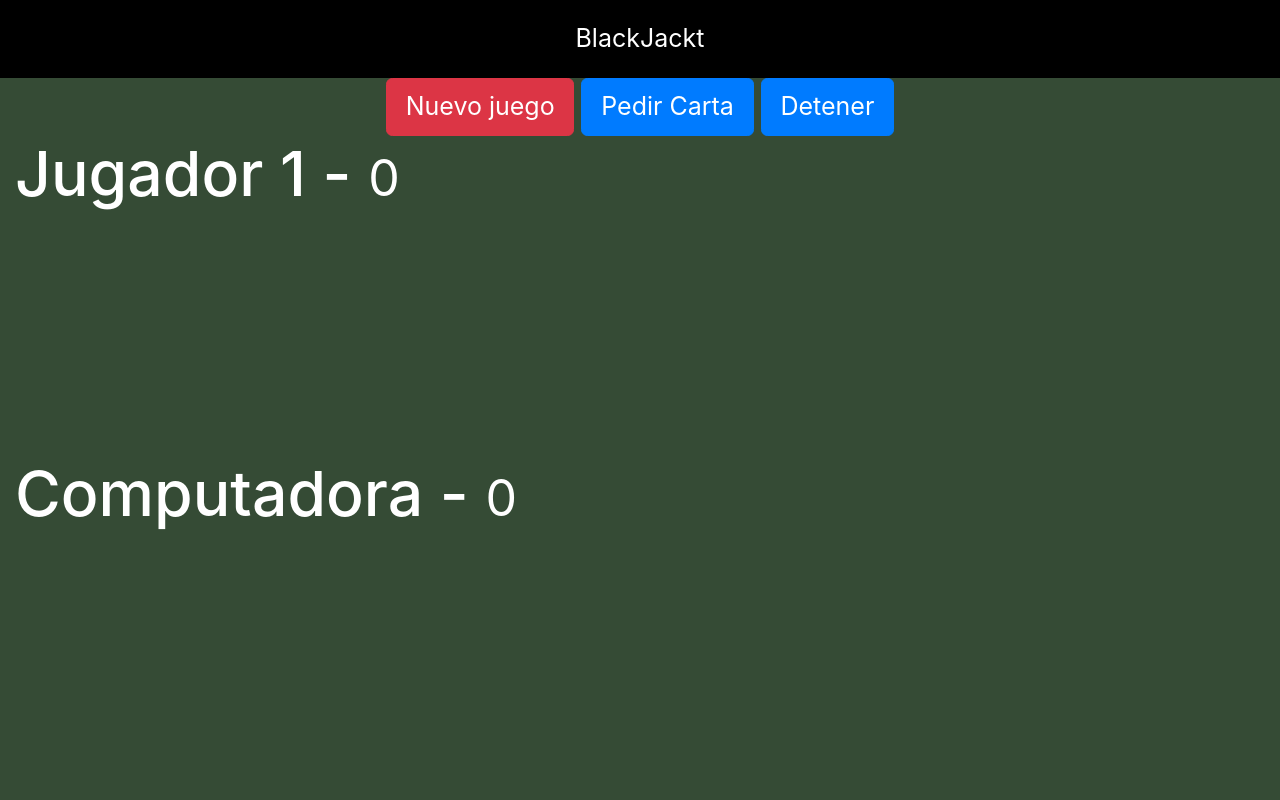
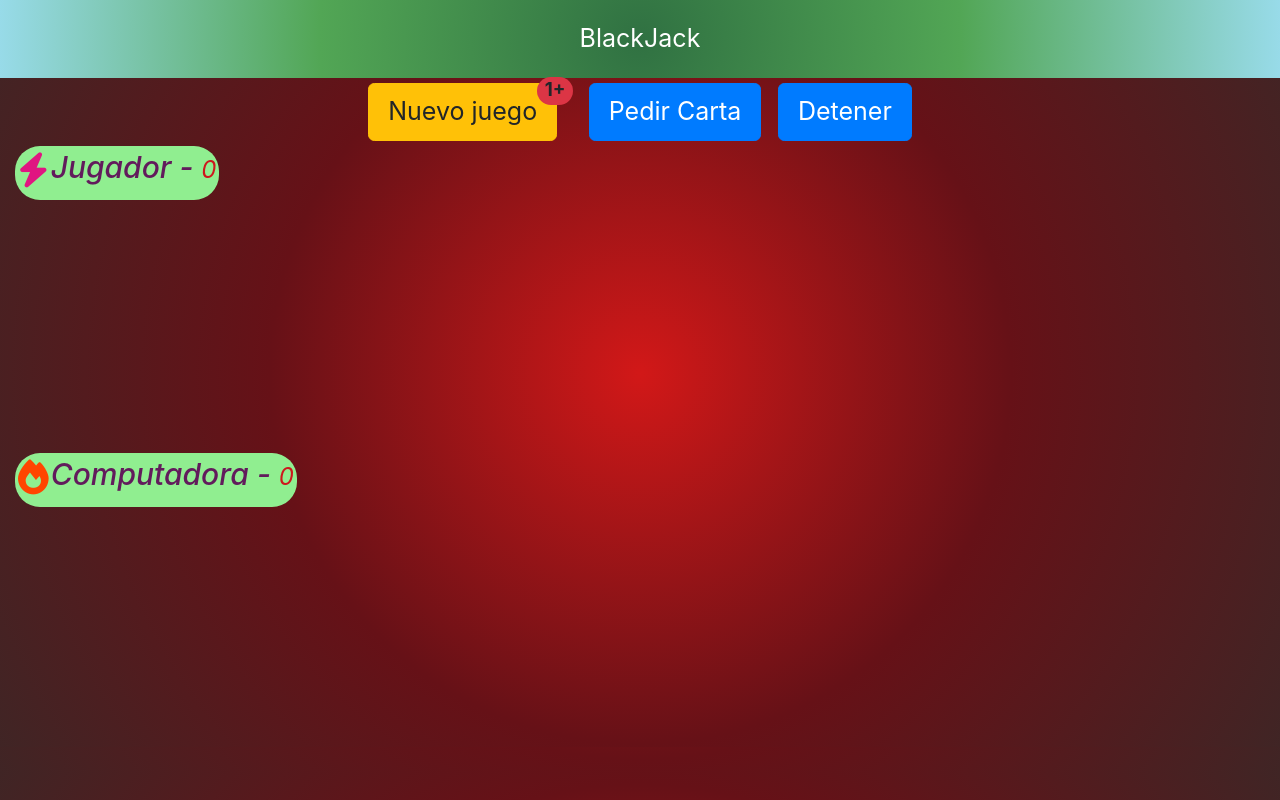
Before and after one commit to neil-toscano/BlackJack-v1.1.1, a plain HTML site: page index.html in a window 1280 px wide. Drawn offline with nearby package versions, Linux system fonts and the light colour scheme.

Commit message:
v1.1.1-Juego

```diff
--- a/CSS/styles.css
+++ b/CSS/styles.css
@@ -1,12 +1,14 @@
 .titulo{
     text-align: center;
-    background-color: black;
+    background-color: rgb(255, 238, 0); /* For browsers that do not support gradients */
+    background-image: radial-gradient(circle, rgb(48, 113, 66), rgb(82, 166, 85), rgb(152, 219, 233));
     color: white;
     padding: 20px;
 }
 html,body{
-    margin: 0px;
-    background-color: rgb(53, 75, 53);
+    margin: auto;
+    background-color: red; /* For browsers that do not support gradients */
+    background-image: radial-gradient(circle, rgb(210, 24, 24), rgb(102, 17, 23), rgb(64, 37, 37));
     color: white;
     font-size: 25px;
 
@@ -22,4 +24,32 @@ html,body{
 }
 #jugador-cartas,#computadora-cartas{
     height: 220px;
+    margin: 10px;
 }
+button{
+    margin: 5px;
+}
+#btnNuevo{
+    margin-right: 20px;
+}
+
+#bloc{
+    width:max-content;
+    background-color: lightgreen;
+    border-radius: 25px;
+    color: rgb(98, 27, 92);
+    padding: 2px;
+
+
+}
+h2{
+    font-style: oblique;
+    font-size: 30px;
+}
+small{
+    color: rgb(206, 23, 29);
+}
+i{
+    font-size: 35px;
+
+}
--- a/JS/juego.js
+++ b/JS/juego.js
@@ -1,11 +1,13 @@
 const modulo=(()=>{
     'use strict'
     let deck=[];
+    let conta=1;
     const tipos=['C','D','H','S'],especiales=['A','J','Q','K'];
 
     const btnPedir=document.querySelector('#btnPedir'),
           btnNuevo=document.querySelector('#btnNuevo'),
           btnDetener=document.querySelector('#btnDetener');
+    const    btncount=document.querySelector('#contador');
 
     const divCartasJugadores=document.querySelectorAll('.divCartas');
 
@@ -178,6 +180,8 @@ const determinarGanador=()=>{
         turnoCompu(puntosJugadores[0]);
     });
     btnNuevo.addEventListener('click',()=>{
+        conta+=1;
+        btncount.innerHTML=`${conta}+`;
 
         inicializarJuego(2);
 
--- a/index.html
+++ b/index.html
@@ -4,28 +4,53 @@
     <meta charset="UTF-8">
     <meta http-equiv="X-UA-Compatible" content="IE=edge">
     <meta name="viewport" content="width=device-width, initial-scale=1.0">
-    <title>BLACKJACKt</title>
+    <title>BLACKJACK</title>
     <link rel="stylesheet" href="https://cdn.jsdelivr.net/npm/bootstrap@4.4.1/dist/css/bootstrap.min.css" integrity="sha384-Vkoo8x4CGsO3+Hhxv8T/Q5PaXtkKtu6ug5TOeNV6gBiFeWPGFN9MuhOf23Q9Ifjh" crossorigin="anonymous">
-
+    <script src="https://kit.fontawesome.com/a076d05399.js" crossorigin="anonymous"></script>
 <link rel="stylesheet" href="./CSS/styles.css">
+<link rel="stylesheet" href="https://cdnjs.cloudflare.com/ajax/libs/font-awesome/6.2.1/css/all.min.css">
 
 </head>
-<body>
+<body >
+
+
+
     <header class="titulo">
-        BlackJackt
+        BlackJack
     </header>
 <div class="row md-2">
     <div class="col text-center" id="divbotones">
-        <button id="btnNuevo" class="btn btn-danger">Nuevo juego</button>
+        <button type="button" id="btnNuevo" class="btn btn-warning" >Nuevo juego
+            <span id="contador" class="position-absolute top-0 start-100 translate-middle badge rounded-pill bg-danger">
+                1+
+                <span class="visually-hidden"></span>
+              </span>
+        </button>
         <button id="btnPedir" class="btn btn-primary">Pedir Carta</button>
         <button id="btnDetener" class="btn btn-primary">Detener</button>
 
     </div>
 
+
 </div>
 <div class="row container">
     <div class="col">
-        <h1>Jugador 1 - <small>0</small></h1>
+        <div id="bloc">
+            <table>
+                <tr>
+                    <th>
+                        <i class="fa-sharp fa-solid fa-bolt" style="color: rgb(224, 21, 129);">  </i>
+
+                    </th>
+                    <th>
+                         <h2>Jugador - <small>0</small></h2>
+                    </th>
+                </tr>
+            </table>
+
+
+        </div>
+
         <div id="jugador-cartas" class="divCartas">
             <!-- <img class="carta" src="./assets/cartas/cartas/10S.png" alt="">
             <img class="carta" src="./assets/cartas/cartas/10S.png" alt="">
@@ -40,7 +65,21 @@
 </div>
 <div class="row container mt-2">
     <div class="col">
-        <h1>Computadora - <small>0</small></h1>
+        <div id="bloc" >
+            <table>
+                <tr>
+                    <th>
+                        <i class="fa-sharp fa-solid fa-fire" style="color: orangered;">  </i>
+
+                    </th>
+                    <th>
+                         <h2>Computadora - <small>0</small></h2>
+                    </th>
+                </tr>
+            </table>
+
+        </div>
+
         <div id="computadora-cartas" class="divCartas">
             <!-- <img class="carta" src="./assets/cartas/cartas/2H.png" alt="">
             <img class="carta" src="./assets/cartas/cartas/2H.png" alt="">
@@ -54,11 +93,14 @@
 
 </div>
 <script src="./JS/underscore.js"></script>
-    <script src="./js/juego-min.js"></script>
-    <!-- <script>
-        console.log(modulo);
-        modulo.nuevoJuego(2);
-    </script> -->
+    <script src="./js/juego.js"></script>
+     <script>
+         console.log(modulo);
+         modulo.nuevoJuego(2);
+    </script>
     <p></p>
+
+
+
 </body>
 </html>
```
Also changed, not shown: assets/img/img1.jpg (added), assets/img/img2.jpg (added).
